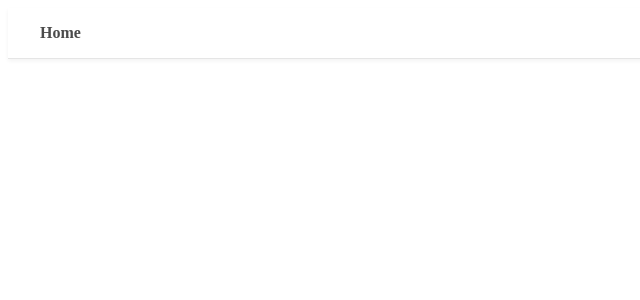
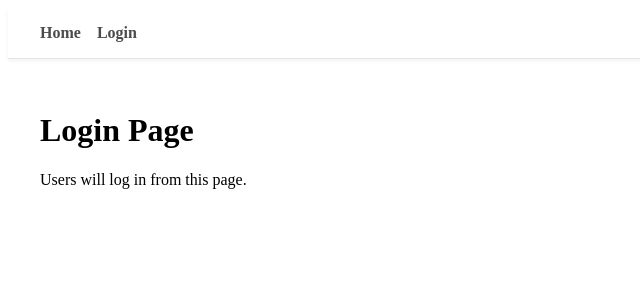
Before and after one commit to Odinman9847/language-learning, a Vue app: page /login in a window 1280 px wide. Before the commit this address had no page. Shown: the top 300 px of the page, without its empty margins (0-640 px from the left). Built offline with nearby package versions, Linux system fonts and the light colour scheme.

Commit message:
feat: Add Login page to header

```diff
--- a/src/components/AppHeader.vue
+++ b/src/components/AppHeader.vue
@@ -6,6 +6,7 @@ import { RouterLink } from 'vue-router'
   <header class="app-header">
     <nav>
       <RouterLink to="/">Home</RouterLink>
+      <RouterLink to="/login">Login</RouterLink>
     </nav>
   </header>
 </template>
@@ -23,4 +24,8 @@ nav a {
   color: #4b4b4b;
   text-decoration: none;
 }
+
+nav a + a {
+  margin-left: 1rem;
+}
 </style>
--- a/src/router/index.ts
+++ b/src/router/index.ts
@@ -1,5 +1,6 @@
 import { createRouter, createWebHistory } from 'vue-router'
 import HomeView from '@/views/HomeView.vue'
+import LoginView from '@/views/LoginView.vue'
 
 const router = createRouter({
   history: createWebHistory(import.meta.env.BASE_URL),
@@ -9,6 +10,11 @@ const router = createRouter({
       name: 'home',
       component: HomeView,
     },
+    {
+      path: '/login',
+      name: 'login',
+      component: LoginView,
+    },
   ],
 })
 
--- /dev/null
+++ b/src/views/LoginView.vue
@@ -0,0 +1,6 @@
+<template>
+  <div>
+    <h1>Login Page</h1>
+    <p>Users will log in from this page.</p>
+  </div>
+</template>
```
